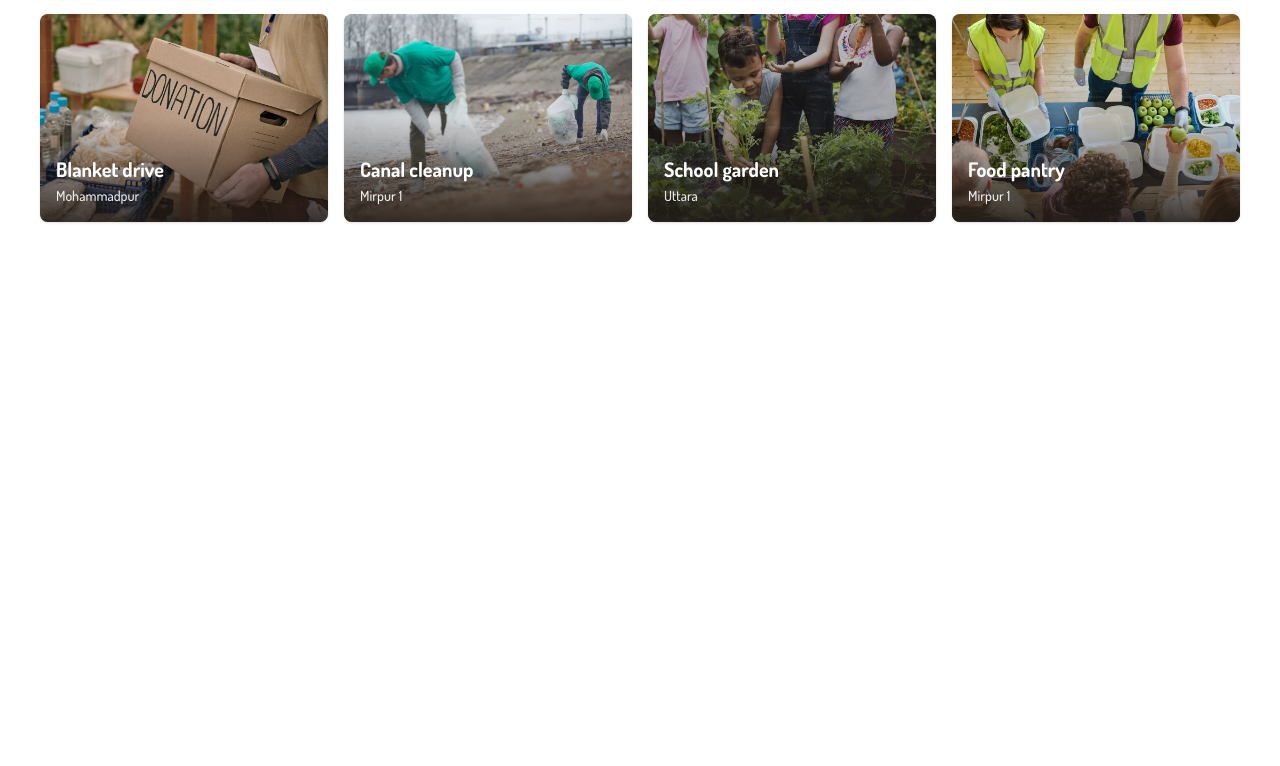
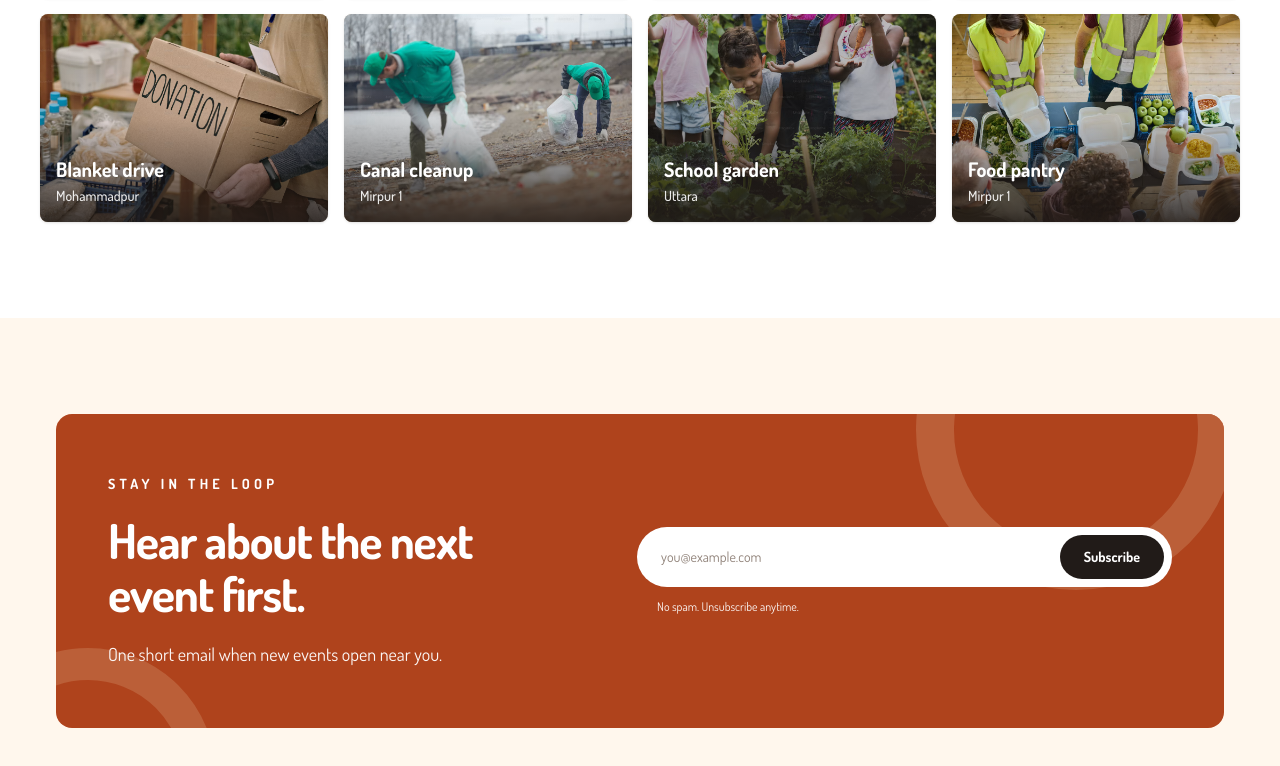
Before and after one commit to md-ashraful-islam-ullas/NeighborNest-PH-B14-A08, a Next.js app: page / in a window 1280 px wide. Shown: the part 1353-2119 px from the top of the page. Before the commit the page ends 1671 px from the top, so only its background shows below. Built offline with nearby package versions, Linux system fonts and the light colour scheme.

Commit message:
feat: add subscription section

```diff
--- a/src/app/page.tsx
+++ b/src/app/page.tsx
@@ -1,11 +1,13 @@
 import Banner from "@/components/home/Banner";
 import Gallery from "@/components/home/Gallery";
+import Subscription from "@/components/home/subscription";
 
 export default function Home() {
   return (
     <>
       <Banner />
       <Gallery />
+      <Subscription />
     </>
   );
 }
--- /dev/null
+++ b/src/components/home/subscription.tsx
@@ -0,0 +1,55 @@
+const Subscription = () => {
+  return (
+    <section className="bg-[#fff7ed] px-5 py-12 sm:px-8 sm:py-20 lg:px-10 lg:py-24">
+      <div className="relative mx-auto max-w-292 overflow-hidden rounded-2xl bg-[#af431c] px-5 py-10 text-white sm:px-12 sm:py-14 lg:px-13 lg:py-15">
+        {/* Decorative circles */}
+        <div className="pointer-events-none absolute -right-7 -top-32 size-72 rounded-full border-[38px] border-[#c16b45]/70 sm:-right-3 sm:-top-36 sm:size-80" />
+        <div className="pointer-events-none absolute -bottom-36 -left-28 size-52 rounded-full border-[32px] border-[#c16b45]/70 sm:-bottom-44 sm:-left-24 sm:size-64" />
+
+        <div className="relative z-10 grid items-center gap-8 lg:grid-cols-[1fr_1.15fr] lg:gap-16">
+          <div>
+            <p className="text-xs font-bold tracking-[0.3em] text-white sm:text-sm">
+              STAY IN THE LOOP
+            </p>
+
+            <h2 className="mt-5 max-w-125 text-3xl leading-[1.1] font-bold tracking-tight sm:text-5xl">
+              Hear about the next event first.
+            </h2>
+
+            <p className="mt-5 text-sm text-white/95 sm:text-lg">
+              One short email when new events open near you.
+            </p>
+          </div>
+
+          <div className="w-full">
+            <div className="flex flex-col gap-2 rounded-2xl bg-white p-2 sm:flex-row sm:items-center sm:gap-2 sm:rounded-full">
+              <label htmlFor="subscription-email" className="sr-only">
+                Email address
+              </label>
+
+              <input
+                id="subscription-email"
+                type="email"
+                placeholder="you@example.com"
+                className="min-w-0 flex-1 rounded-xl px-4 py-3 text-sm text-[#5b4b42] outline-none placeholder:text-[#8f8178] focus-visible:ring-2 focus-visible:ring-[#af431c]/40 sm:rounded-full"
+              />
+
+              <button
+                type="button"
+                className="w-full rounded-xl bg-[#211b18] px-6 py-3 text-sm font-bold text-white transition-colors hover:bg-[#3b2e28] focus-visible:ring-2 focus-visible:ring-[#211b18]/50 focus-visible:outline-none sm:w-auto sm:rounded-full"
+              >
+                Subscribe
+              </button>
+            </div>
+
+            <p className="mt-3 text-center text-xs text-white/95 sm:pl-5 sm:text-left">
+              No spam. Unsubscribe anytime.
+            </p>
+          </div>
+        </div>
+      </div>
+    </section>
+  );
+};
+
+export default Subscription;
```
